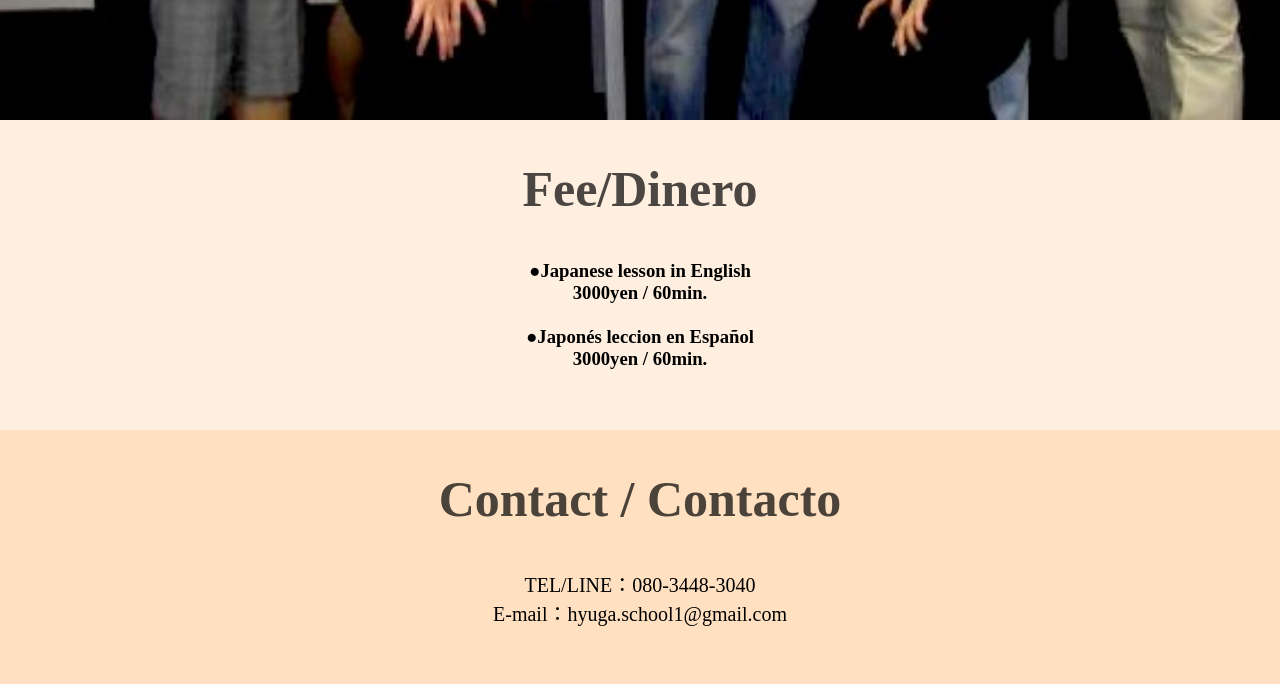
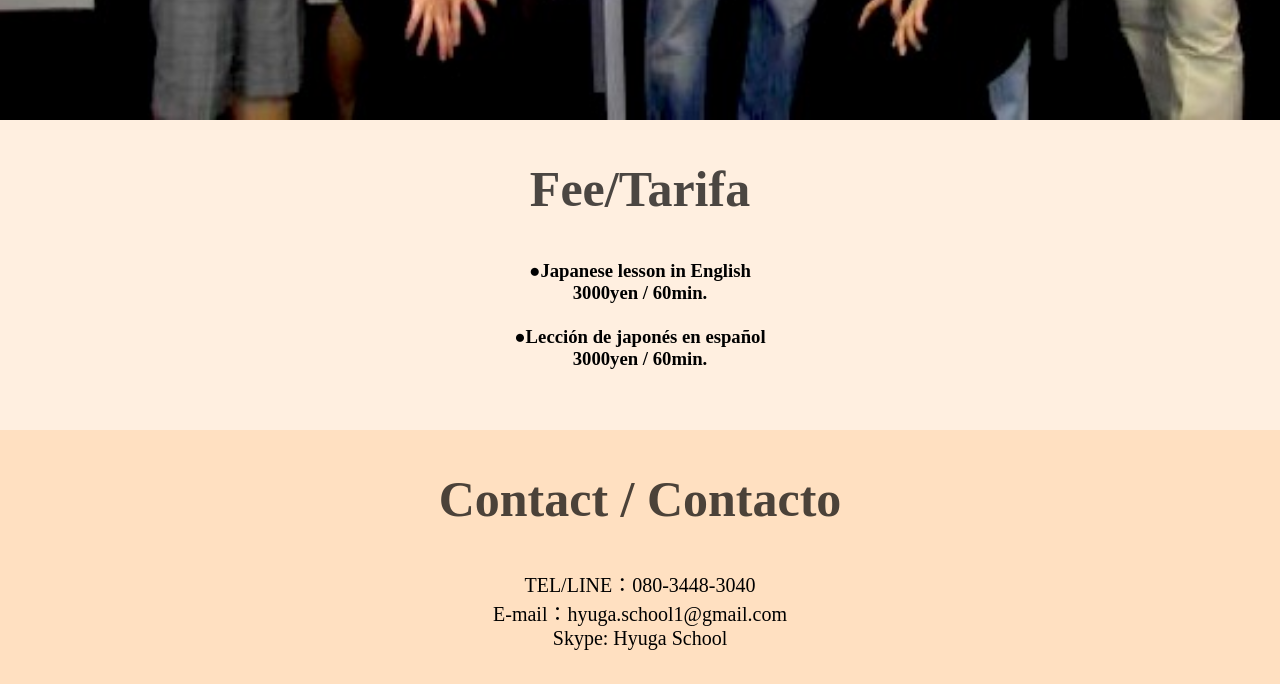
Before and after one commit to ykishimotoy/hyugadojo, a plain HTML site: page japanese-online.html in a window 1280 px wide. Shown: the part 860-1544 px from the top of the page. Drawn offline with Linux system fonts and the light colour scheme.

Commit message:
update j-o.html

```diff
--- a/japanese-online.html
+++ b/japanese-online.html
@@ -37,11 +37,11 @@
     <div class="medium-wrapper">
       <div class="container">
         <div class="heading">
-          <h2>Fee/Dinero</h2>
+          <h2>Fee/Tarifa</h2>
         </div>
         <div class = "accessabout">
           <h3>●Japanese lesson in English<br>3000yen / 60min.</h3>
-          <h3><br>●Japonés leccion en Español<br>3000yen / 60min.</h3>
+          <h3><br>●Lección de japonés en español<br>3000yen / 60min.</h3>
 
         </div>
       </div>
@@ -53,6 +53,7 @@
           <div class = "accessabout">
             <p>TEL/LINE：080-3448-3040</p>
             <p>E-mail：hyuga.school1@gmail.com</p>
+            <p>Skype: Hyuga School</p>
           </div>
         </div>
 
```
